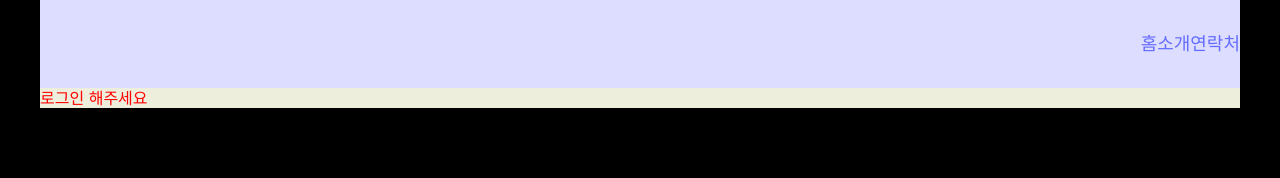
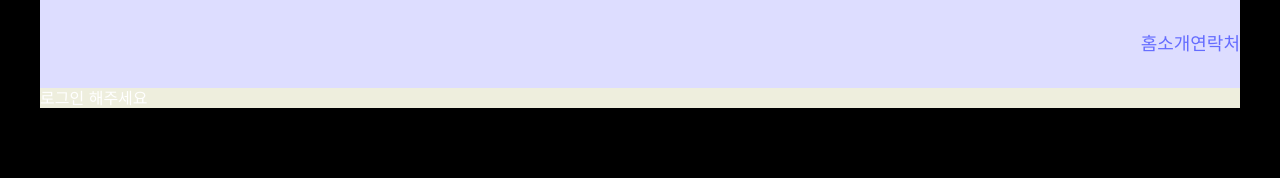
Before and after one commit to fito-cheol/sample_react, a React (Vite) app: page / in a window 1280 px wide. Shown: the top 178 px of the page. Built offline with nearby package versions, Linux system fonts and the light colour scheme.

Commit message:
fix: 화면전환 로직 수정

```diff
--- a/src/router/AnimatedRouter.jsx
+++ b/src/router/AnimatedRouter.jsx
@@ -10,12 +10,17 @@ import '@/assets/style/components/transition.scss';
 function AnimatedRouter() {
 	const location = useLocation();
 	const navigationType = useNavigationType();
-	const transitionClass = navigationType === 'POP' ? 'Backward' : 'Forward';
-	const [prevLocation, setPrevLocation] = useState(location);
-	const [transitioning, setTransitioning] = useState(false);
+	const transitionClass = navigationType === 'POP' ? 'backward' : 'forward';
+
+	const [rerenderTrigger, setRerenderTrigger] = useState(true);
+
 	const mainRef = useRef('A');
 	const prevLocationRef = useRef(location);
 	const tranLocationRef = useRef(location);
+	const transitioningRef = useRef(false);
+	const canRenderRef = useRef(false);
+	const timeout = useRef(null);
+
 	const switchMain = () => {
 		const newMain = mainRef.current === 'A' ? 'B' : 'A';
 		mainRef.current = newMain;
@@ -25,73 +30,62 @@ function AnimatedRouter() {
 		tranLocationRef.current = { ...prevLocationRef.current };
 		prevLocationRef.current = { ...location };
 		switchMain();
+		transitioningRef.current = true;
+		canRenderRef.current = true;
 	}
+
+	if (timeout.current) {
+		clearTimeout(timeout.current);
+		timeout.current = setTimeout(() => {
+			transitioningRef.current = false;
+			setRerenderTrigger((prev) => !prev);
+		}, 1000);
+	}
+
+	const transitioning = transitioningRef.current;
+	const canRenderB = canRenderRef.current;
 
 	const mainElement = useRoutes(Routes(), location);
 	const subElement = useRoutes(Routes(), tranLocationRef.current);
 
 	const isAMain = mainRef.current === 'A';
 	const isBMain = mainRef.current === 'B';
+
 	const elementA = isAMain ? mainElement : subElement;
 	const elementB = isBMain ? mainElement : subElement;
 
 	const showA = transitioning || isAMain;
 	const showB = transitioning || isBMain;
 
-	useEffect(() => {
-		let timer = null;
-		if (location.key !== prevLocation.key) {
-			setTransitioning(true);
-			// setTimeout(() => {
-			// 	debugger;
-			// }, 500);
-			timer = setTimeout(() => {
-				setTransitioning(false);
-				setPrevLocation(location);
-			}, 1000);
-		}
-		return () => {
-			if (timer) {
-				clearTimeout(timer);
-				setTransitioning(false);
-			}
-		};
-	}, [location, prevLocation, setPrevLocation]);
-
-	const customStyle = (isMain, show) => {
-		if (!isMain) {
-			return { display: show ? '' : 'none' };
-		} else {
-			return {
-				position: transitioning ? 'fixed' : 'relative',
-				display: show ? '' : 'none',
-				color: isMain ? 'red' : '',
-			};
-		}
-	};
+	const keyA = isAMain ? location.key : tranLocationRef.current.key;
+	const keyB = isBMain ? location.key : tranLocationRef.current.key;
 
 	return (
 		<div className="transition_wrap">
+			{showA && (
 				<div
 					className={
 						transitioning
-						? `${isAMain ? 'slideIn' : 'slideOut'}${transitionClass}`
+							? `${isAMain ? 'slidein' : 'slideout'} ${transitionClass}`
 							: ''
 					}
-				style={customStyle(isAMain, showA)}
+					key={keyA}
 				>
 					{elementA}
 				</div>
+			)}
+			{showB && canRenderB && (
 				<div
 					className={
 						transitioning
-						? `${isBMain ? 'slideIn' : 'slideOut'}${transitionClass}`
+							? `${isBMain ? 'slidein' : 'slideout'} ${transitionClass}`
 							: ''
 					}
-				style={customStyle(isBMain, showB)}
+					key={keyB}
 				>
 					{elementB}
 				</div>
+			)}
 		</div>
 	);
 }
```
Lines whose indentation alone changed are shown as unchanged.
